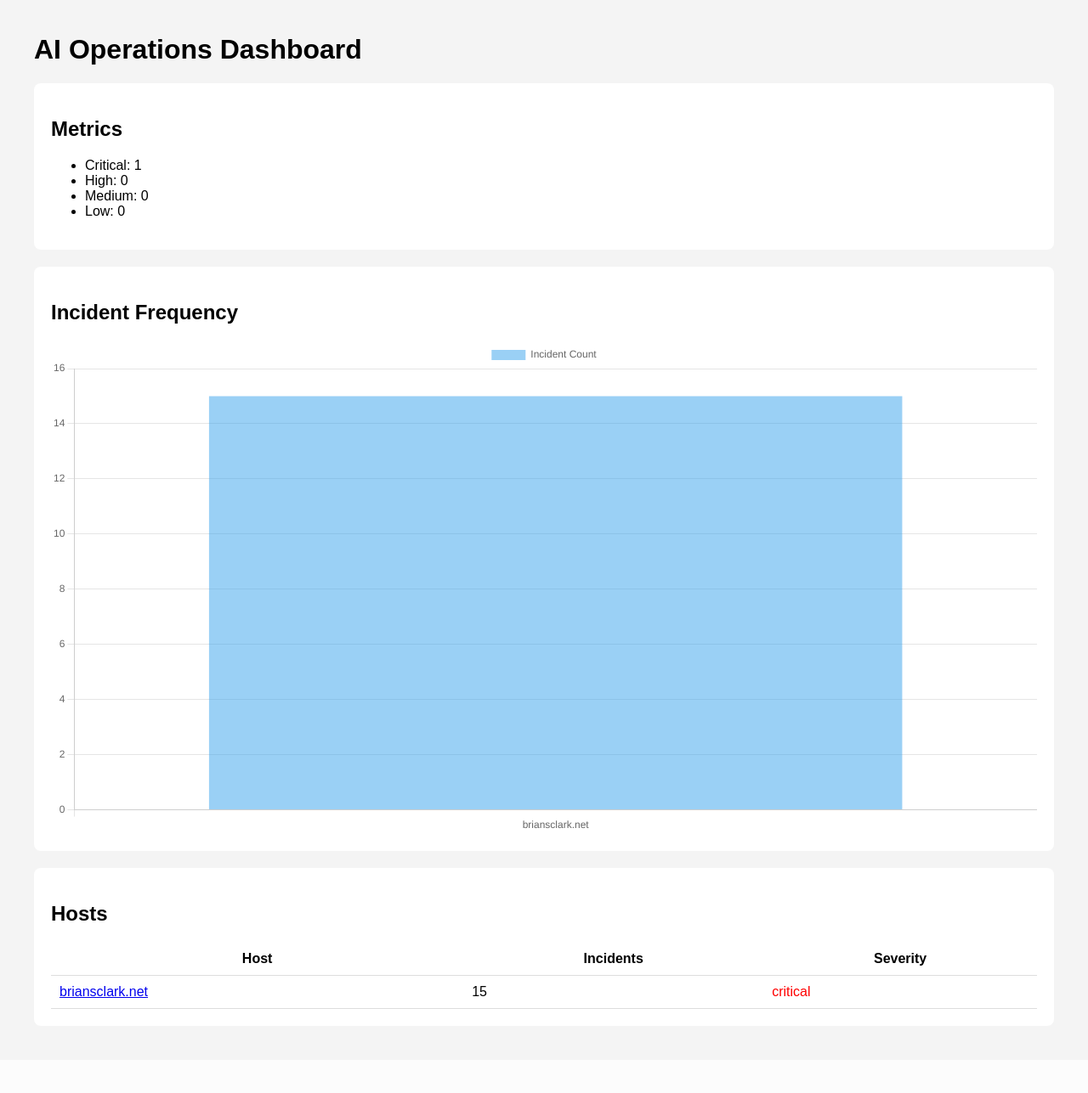
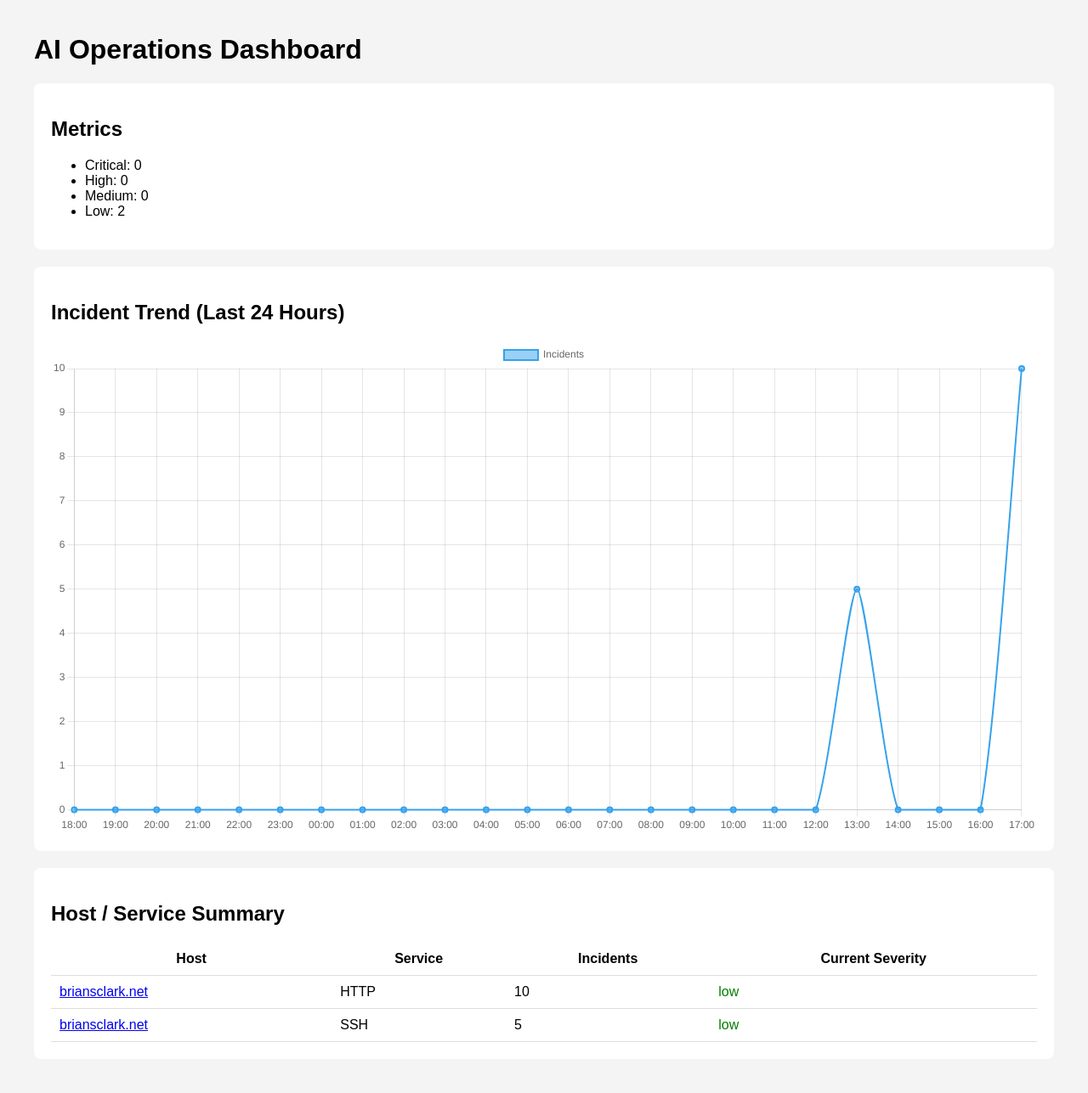
Before and after one commit to bsclark75/ai-troubleshooter, a FastAPI app: page / in a window 1280 px wide. Shown: the whole page at 85% size. Before the commit the page ends 1188 px from the top, so only its background shows below. Run offline with FastAPI, Linux system fonts and the light colour scheme; data comes from the database, SQL or seed files in the repository; both versions use the stored data as it was after the commit.

Commit message:
more user friendly

```diff
--- a/app/services/db_service.py
+++ b/app/services/db_service.py
@@ -19,6 +19,7 @@ def init_db():
             id TEXT PRIMARY KEY,
             host TEXT,
             logs TEXT,
+            service TEXT,
             severity TEXT,
             analysis TEXT,
             status TEXT,
@@ -33,7 +34,7 @@ def init_db():
 
     conn.close()
 
-def save_incident(logs, severity, analysis, incident_id, host, status="queued", retry_count=0):
+def save_incident(logs, severity, analysis, incident_id, host, service, status="queued", retry_count=0):
     conn = sqlite3.connect(DB_PATH)
 
     cursor = conn.cursor()
@@ -45,18 +46,20 @@ def save_incident(logs, severity, analysis, incident_id, host, status="queued",
         logs,
         severity,
         analysis,
+        service,
         status,
         retry_count,
         created_at,
         updated_at
     )
-    VALUES (?, ?, ?, ?, ?, ?, ?, ?, ?)
+    VALUES (?, ?, ?, ?, ?, ?, ?, ?, ?, ?)
     """, (
         incident_id,
         host,
         json.dumps(logs),
         severity,
         json.dumps(analysis),
+        service,
         status,
         retry_count,
         timestamp,
@@ -128,7 +131,8 @@ def get_incidents():
             retry_count,
             created_at,
             updated_at,
-            host
+            host,
+            service
         FROM incidents
         ORDER BY host ASC
     """)
@@ -144,7 +148,8 @@ def get_incidents():
             "retry_count": row[3],
             "created_at": row[4],
             "updated_at": row[5],
-            "host": row[6]
+            "host": row[6],
+            "service": row[7]
         })
     return incidents
 
@@ -455,7 +460,8 @@ def get_incident(incident_id):
             status,
             created_at TEXT,
             updated_at TEXT,
-            host
+            host,
+            service
         FROM incidents
         WHERE id = ?
     """, (incident_id,))
@@ -475,7 +481,8 @@ def get_incident(incident_id):
         "status": row[4],
         "created_at": row[5],
         "updated_at": row[6],
-        "host": row[7]
+        "host": row[7],
+        "service": row[8]
     }
 
 def get_incidents_by_host(host: str):
@@ -489,7 +496,8 @@ def get_incidents_by_host(host: str):
             retry_count,
             created_at,
             updated_at,
-            host
+            host,
+            service
         FROM incidents
         WHERE host = ?
         ORDER BY created_at DESC
@@ -506,6 +514,7 @@ def get_incidents_by_host(host: str):
             "retry_count": row[3],
             "created_at": row[4],
             "updated_at": row[5],
-            "host": row[6]
+            "host": row[6],
+            "service": row[7]
         })
     return incidents
--- a/app/services/log_service.py
+++ b/app/services/log_service.py
@@ -20,6 +20,7 @@ def create_incident(logs):
     incident_id = str(uuid.uuid4())
     #print(logs)
     host = logs["host"]
+    service = logs["service"]
 
     save_incident(
         logs,
@@ -27,6 +28,7 @@ def create_incident(logs):
         {},
         incident_id,
         host,
+        service,
         status="queued"
     )
     return incident_id
--- a/data/nagios_state.json
+++ b/data/nagios_state.json
@@ -1 +1 @@
-{"inode": 1049225, "offset": 4017}
+{"inode": 1049225, "offset": 9190}
--- a/log_watcher.py
+++ b/log_watcher.py
@@ -113,7 +113,7 @@ def check_for_new_lines(saved_inode,saved_offset):
             new_lines = nagios_file.readlines()
             new_offset = os.path.getsize(NAGIOSLOGFILE)
             new_saved_inode = saved_inode
-        print(f"{new_lines} {new_offset} {new_saved_inode}")
+        #print(f"{new_lines} {new_offset} {new_saved_inode}")
         return new_lines, new_offset, new_saved_inode
 
 def process_lines(processing_lines):
--- a/main.py
+++ b/main.py
@@ -37,38 +37,76 @@ logger.info(f"Recovered {recovered} interrupted incidents")
 templates = Jinja2Templates(directory="templates")
 semaphore = asyncio.Semaphore(3)
 
+from collections import defaultdict
+from datetime import datetime, timedelta
+
+def get_incident_trend():
+    incidents = get_incidents()
+
+    now = datetime.now()
+    start_time = now - timedelta(hours=24)
+
+    buckets = defaultdict(int)
+
+    # Create empty buckets so missing hours show as 0
+    for i in range(24):
+        hour = (start_time + timedelta(hours=i)).strftime("%H:00")
+        buckets[hour] = 0
+
+    for incident in incidents:
+        try:
+            created = datetime.fromisoformat(incident["created_at"])
+
+            if created >= start_time:
+                bucket = created.strftime("%H:00")
+                buckets[bucket] += 1
+
+        except Exception:
+            continue
+
+    labels = list(buckets.keys())
+    counts = list(buckets.values())
+
+    return {
+        "labels": labels,
+        "counts": counts
+    }
 
 @app.get("/")
 async def dashboard_ui(request: Request):
     incidents = get_incidents()
-    results = []
-    host_frequency = {}
+    groups = {}
 
     for incident in incidents:
-        host = incident["host"]
-        host_frequency[host] = host_frequency.get(host, 0) + 1
+        #print(incident)
+        key = (incident["host"], incident["service"])
 
-    for host, count in host_frequency.items():
-        host_incidents = [i for i in incidents if i["host"] == host]
-        worst_severity = get_worst_severity(host_incidents)
-        results.append({
-            "host": host,
-            "incident_count": count,
-            "severity": worst_severity
-        })
+        if key not in groups:
+            groups[key] = {
+                "host": incident["host"],
+                "service": incident["service"],
+                "incident_count": 0,
+                "severity": incident["severity"]
+            }
 
-    metrics = generate_metrics(results)
-    chart_labels = list(host_frequency.keys())
-    chart_values = list(host_frequency.values())
+        groups[key]["incident_count"] += 1
+        groups[key]["severity"] = incident["severity"]
+
+    host_services = sorted(
+        groups.values(),
+        key=lambda x: (x["host"], x["service"])
+    )
+
+    metrics = generate_metrics(host_services)
+    trend = get_incident_trend()
 
     return templates.TemplateResponse(
         request=request,
         name="dashboard.html",
         context={
             "metrics": metrics,
-            "hosts": results,
-            "chart_labels": chart_labels,
-            "chart_values": chart_values
+            "host_services": host_services,
+            "trend": trend
         }
     )
 
@@ -101,7 +139,7 @@ def health():
 @app.post("/analyze/batch")
 async def analyze_batch(logs: List[str]):
     context = build_log_context(logs)
-    print(f"Context contains: {context}")
+    #print(f"Context contains: {context}")
     tasks = [
         process_host(host, incidents)
         for host, incidents in context["grouped"].items()
@@ -189,7 +227,7 @@ async def process_host(host, incidents):
         #print(f"processing host incidents: {incidents}")
         incident_ids = []
         for incident in incidents:
-            print(f"Working on {incident}")
+            #print(f"Working on {incident}")
             if is_repeat_notification(incident):
                 print("Skipping")
                 continue
@@ -249,6 +287,7 @@ async def host_ui(host: str, request: Request):
 
     metrics = generate_metrics(incidents)
     trends = analyze_trends(incidents)
+    #print(f"host_ui: Incident(s): {incidents}")
 
     return templates.TemplateResponse(
         request=request,
@@ -258,7 +297,8 @@ async def host_ui(host: str, request: Request):
             "incidents": incidents,
             "metrics": metrics,
             "trends": trends,
-            "incident_count": len(incidents)
+            "incident_count": len(incidents),
+            "service": incidents[0]["service"]
         }
     )
 
--- a/templates/dashboard.html
+++ b/templates/dashboard.html
@@ -53,37 +53,43 @@
     </div>
 
 <div class="card">
+    <h2>Incident Trend (Last 24 Hours)</h2>
 
-        <h2>Incident Frequency</h2>
-
-        <canvas id="incidentChart"></canvas>
-
+    <canvas id="incidentTrend"></canvas>
 </div>
 
 <div class="card">
 
-        <h2>Hosts</h2>
+    <h2>Host / Service Summary</h2>
 
     <table>
 
         <tr>
             <th>Host</th>
+            <th>Service</th>
             <th>Incidents</th>
-                <th>Severity</th>
+            <th>Current Severity</th>
         </tr>
 
-            {% for host in hosts %}
+        {% for row in host_services %}
 
         <tr>
             <td>
-                    <a href="/host/{{ host.host }}/ui"> {{ host.host }} </a></td>
-                <td>{{ host.incident_count }}</td>
+                <a href="/host/{{ row.host }}/ui">{{ row.host }}</a>
+            </td>
+
+            <td>{{ row.service }}</td>
+
+            <td>{{ row.incident_count }}</td>
+
             <td style="
-                    color: {% if host.severity == 'critical' %} red
-                            {% elif host.severity == 'high' %} orange
-                            {% elif host.severity == 'medium' %} gold
+                color: {% if row.severity == 'critical' %} red
+                        {% elif row.severity == 'high' %} orange
+                        {% elif row.severity == 'medium' %} gold
                         {% else %} green
-                            {% endif %} "> {{ host.severity }} </td>
+                        {% endif %}">
+                {{ row.severity }}
+            </td>
         </tr>
 
         {% endfor %}
@@ -91,22 +97,33 @@
     </table>
 
 </div>
+<script>
+const trendData = {
+    labels: {{ trend.labels | tojson }},
+    datasets: [{
+        label: 'Incidents',
+        data: {{ trend.counts | tojson }},
+        borderWidth: 2,
+        fill: false,
+        tension: 0.2
+    }]
+};
 
-<script>
-
-const ctx = document.getElementById('incidentChart');
-
-new Chart(ctx, {
-    type: 'bar',
-    data: {
-        labels: {{ chart_labels | safe }},
-        datasets: [{
-            label: 'Incident Count',
-            data: {{ chart_values | safe }}
-        }]
+new Chart(
+    document.getElementById('incidentTrend'),
+    {
+        type: 'line',
+        data: trendData,
+        options: {
+            responsive: true,
+            scales: {
+                y: {
+                    beginAtZero: true
                 }
-});
-
+            }
+        }
+    }
+);
 </script>
 
 </body>
--- a/templates/host.html
+++ b/templates/host.html
@@ -61,6 +61,7 @@
         <table>
             <tr>
                 <th>Incident ID</th>
+                <th>Service</th>
                 <th>Severity</th>
                 <th>Status</th>
                 <th>Retry Count</th>
@@ -70,6 +71,7 @@
             {% for incident in incidents %}
             <tr>
                 <td><a href="/incident/{{ incident.incident_id }}/ui">{{ incident.incident_id }}</a></td>
+                <td>{{ incident.service }}</td>
                 <td style="color:
                     {% if incident.severity == 'critical' %} red
                     {% elif incident.severity == 'high' %} orange
--- a/templates/incident.html
+++ b/templates/incident.html
@@ -67,6 +67,10 @@
                 <td><a href="/host/{{ incident.host }}/ui">{{ incident.host }}</a></td>
             </tr>
             <tr>
+                <th>Service</th>
+                <td>{{ incident.service }}</td>
+            </tr>
+            <tr>
                 <th>Severity</th>
                 <td style="color:
                     {% if incident.severity == 'critical' %} red
```
Also changed, not shown: database/incidents.db, 1 other file. Lines whose indentation alone changed are shown as unchanged.
